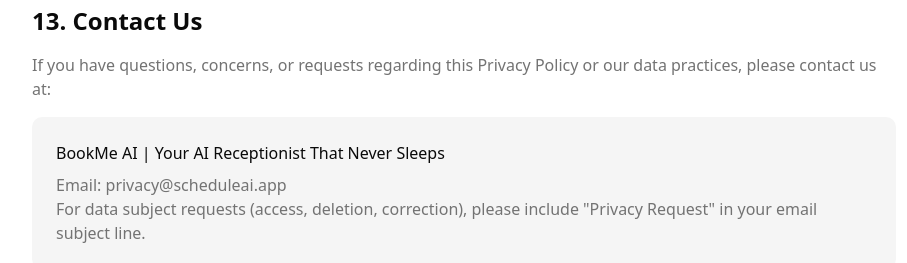
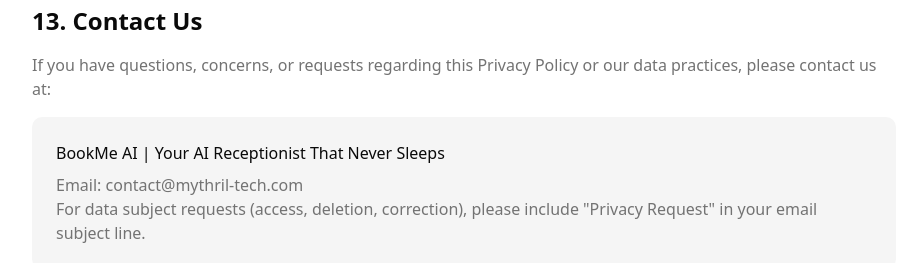
Before and after one commit to SimionFlorin/appointment_scheduler_agent, a Next.js app: page /privacy-policy in a window 1280 px wide. Shown: the part 3726-3989 px from the top of the page, without its empty margins (176-1083 px from the left). Built offline with nearby package versions, Linux system fonts and the light colour scheme.

Commit message:
Update privacy policy contact email address

```diff
--- a/src/app/privacy-policy/page.tsx
+++ b/src/app/privacy-policy/page.tsx
@@ -411,7 +411,7 @@
             </p>
             <div className="bg-muted p-6 rounded-lg">
               <p className="font-medium mb-2">BookMe AI | Your AI Receptionist That Never Sleeps</p>
-              <p className="text-muted-foreground">Email: privacy@scheduleai.app</p>
+              <p className="text-muted-foreground">Email: contact@mythril-tech.com</p>
               <p className="text-muted-foreground">
                 For data subject requests (access, deletion, correction), please
                 include &quot;Privacy Request&quot; in your email subject line.
```
